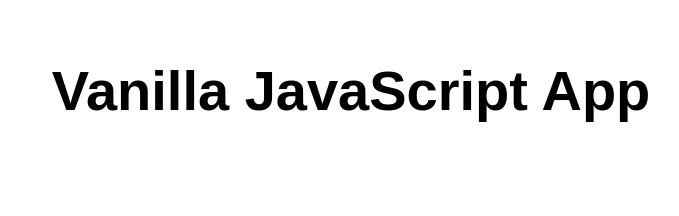
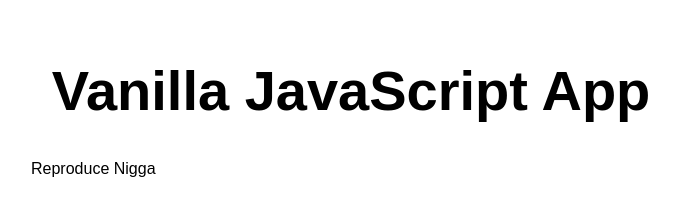
Before and after one commit to Nice-Major/fuzzy-tribble, a website: page src/index.html in a window 1280 px wide. Shown: the whole page, without its empty margins (289-968 px from the left). Drawn offline with Linux system fonts and the light colour scheme.

Commit message:
Update index.html

```diff
--- a/src/index.html
+++ b/src/index.html
@@ -11,6 +11,7 @@
 <body>
   <main>
     <h1>Vanilla JavaScript App</h1>
+    <p> Reproduce Nigga </p>
   </main>
 </body>
 
```
